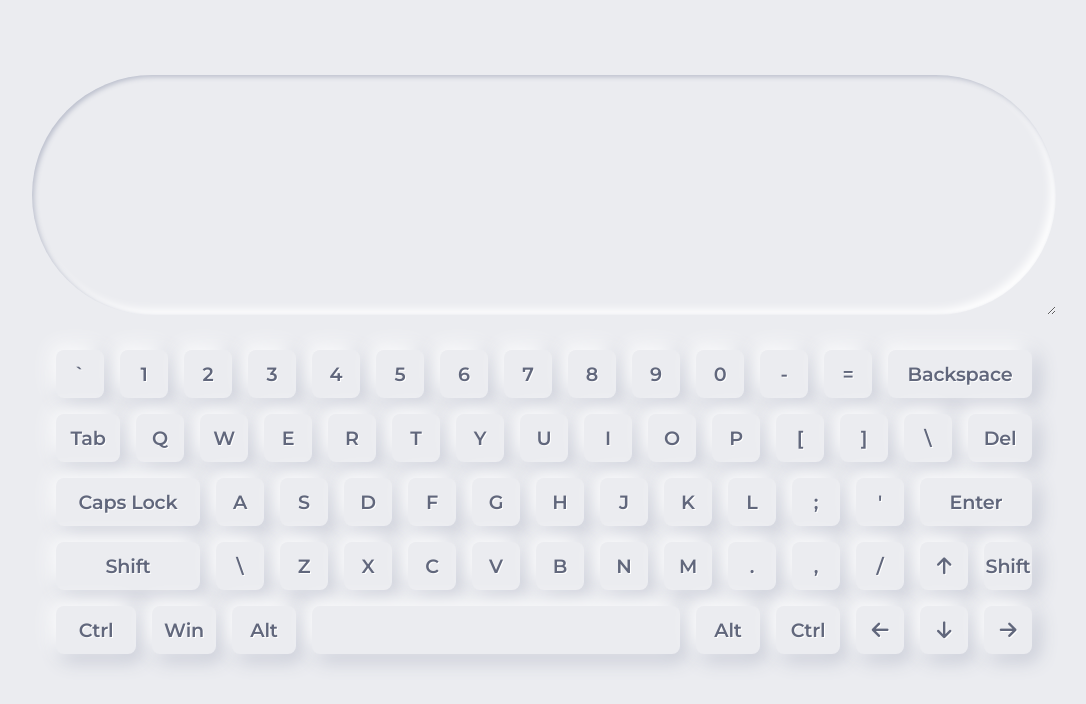
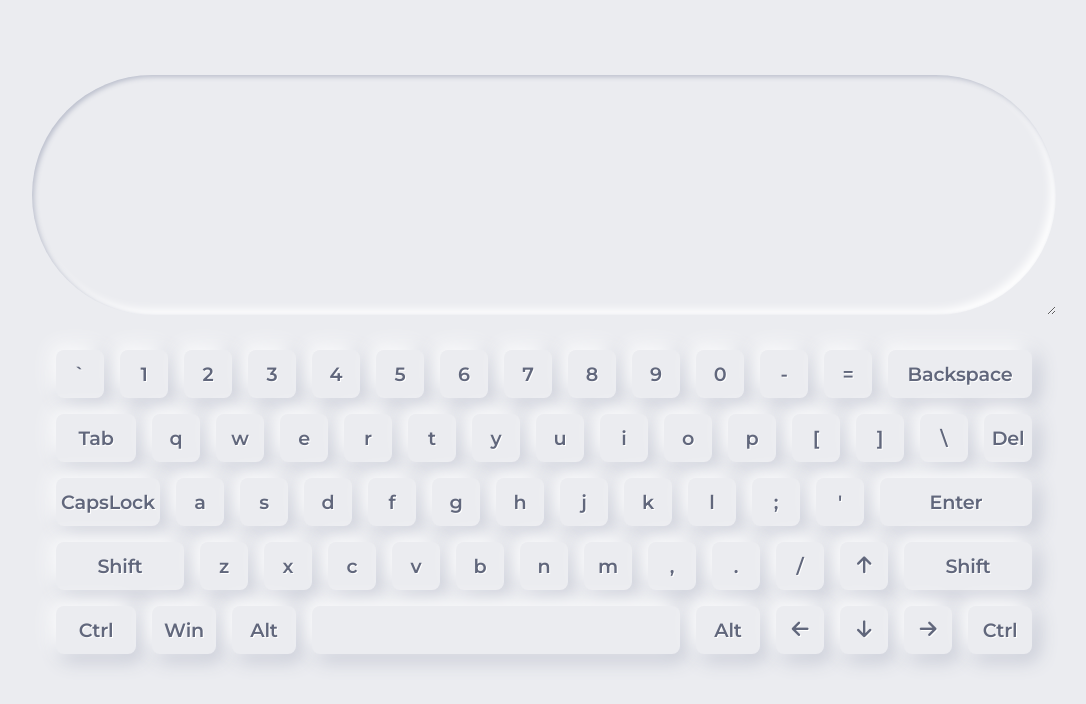
Before and after one commit to AnnaKalenik/virtual-keyboard, a website with bundled scripts: page index.html in a window 1280 px wide. Shown: the part 92-796 px from the top of the page, without its empty margins (96-1182 px from the left). Built offline with nearby package versions, Linux system fonts and the light colour scheme.

Commit message:
feat: implement creating html elements with js

```diff
--- a/index.html
+++ b/index.html
@@ -6,97 +6,10 @@
     <meta name="viewport" content="width=device-width, initial-scale=1.0">
     <link rel="shortcut icon" href="./favicon.ico" type="image/x-icon">
     <link rel="stylesheet" href="./style.css">
+    <script src="https://kit.fontawesome.com/03564b66b7.js" crossorigin="anonymous"></script>
     <title>Virtual keyboard</title>
 </head>
 <body>
-
-    <div class="container">
-        <h1 class="title">Virtual keyboard</h1>
-        <div class="keyboard__wrapper">
-            <div class="keyboard__textarea">
-                <textarea name="text" class="keyboard__text" id="text"></textarea>
-            </div>
-            <div class="keyboard__keys">
-                <div class="keyboard__row">
-                    <div class="key">`</div>
-                    <div class="key">1</div>
-                    <div class="key">2</div>
-                    <div class="key">3</div>
-                    <div class="key">4</div>
-                    <div class="key">5</div>
-                    <div class="key">6</div>
-                    <div class="key">7</div>
-                    <div class="key">8</div>
-                    <div class="key">9</div>
-                    <div class="key">0</div>
-                    <div class="key">-</div>
-                    <div class="key">=</div>
-                    <div class="key backspace">Backspace</div>
-                </div>
-                <div class="keyboard__row">
-                    <div class="key tab">Tab</div>
-                    <div class="key">Q</div>
-                    <div class="key">W</div>
-                    <div class="key">E</div>
-                    <div class="key">R</div>
-                    <div class="key">T</div>
-                    <div class="key">Y</div>
-                    <div class="key">U</div>
-                    <div class="key">I</div>
-                    <div class="key">O</div>
-                    <div class="key">P</div>
-                    <div class="key">[</div>
-                    <div class="key">]</div>
-                    <div class="key">\</div>
-                    <div class="key del">Del</div>
-                </div>
-                <div class="keyboard__row">
-                    <div class="key caps">Caps Lock</div>
-                    <div class="key">A</div>
-                    <div class="key">S</div>
-                    <div class="key">D</div>
-                    <div class="key">F</div>
-                    <div class="key">G</div>
-                    <div class="key">H</div>
-                    <div class="key">J</div>
-                    <div class="key">K</div>
-                    <div class="key">L</div>
-                    <div class="key ">;</div>
-                    <div class="key">'</div>
-                    <div class="key enter">Enter</div>
-                </div>
-                <div class="keyboard__row">
-                    <div class="key shift shift_left">Shift</div>
-                    <div class="key">\</div>
-                    <div class="key">Z</div>
-                    <div class="key">X</div>
-                    <div class="key">C</div>
-                    <div class="key">V</div>
-                    <div class="key">B</div>
-                    <div class="key">N</div>
-                    <div class="key">M</div>
-                    <div class="key">.</div>
-                    <div class="key">,</div>
-                    <div class="key">/</div>
-                    <div class="key up fa-solid fa-arrow-up"></div>
-                    <div class="key shift shift_right">Shift</div>
-                </div>
-                <div class="keyboard__row">
-                    <div class="key ctrl ctrl_left">Ctrl</div>
-                    <div class="key win">Win</div>
-                    <div class="key alt alt_left">Alt</div>
-                    <div class="key space"></div>
-                    <div class="key alt alt_right">Alt</div>
-                    <div class="key ctrl ctrl_right">Ctrl</div>
-                    <div class="key left fa-solid fa-arrow-left"></div>
-                    <div class="key down fa-solid fa-arrow-down"></div>
-                    <div class="key right fa-solid fa-arrow-right"></div>
-                </div>
-            </div>
-        </div>
-    </div>
-
-    <script src="https://kit.fontawesome.com/03564b66b7.js" crossorigin="anonymous"></script>
-    <script src="./script.js"></script>
+    <script src="./js/script.js" type="module"></script>
 </body>
 </html>
--- /dev/null
+++ b/js/Keyboard.js
@@ -0,0 +1,66 @@
+// import getTemplate from './templateKeyboard.js';
+import arrRows from './en.js';
+
+const getTemplate = () => {
+    return  `
+    <div class="container">
+    <h1 class="title">Virtual keyboard</h1>
+    <div class="keyboard__wrapper">
+        <div class="keyboard__textarea">
+            <textarea name="text" class="keyboard__text" id="text"></textarea>
+        </div>
+        <div class="keyboard__keys"></div>
+    </div>
+    `
+}
+
+export default class Keyboard {
+    constructor(options) {
+        this.keysArr = options;
+        this.$body = document.querySelector('body');
+
+        this.#render();
+        this.keyHandler();
+    }
+
+    #render() {
+        this.$body.innerHTML = getTemplate();
+        this.#createKeys();
+    }
+
+    #createKeys() {
+        this.$keysContainer = this.$body.querySelector('.keyboard__keys');
+
+        //создаем 5 строк
+        for (let i = 1; i <= 5; i++) {
+            this.$row = document.createElement('div');
+            this.$row.classList.add('keyboard__row', `row${i}`);
+            this.$keysContainer.append(this.$row);
+        }
+
+        //создаем в строках keys
+        for (let i = 0; i < 5; i++) {
+            this.$row = this.$keysContainer.querySelector(`.row${i + 1}`);
+
+            arrRows[i].forEach(key => {
+                this.$key = document.createElement('div');
+                this.$key.classList.add('key', `${key.code.toLocaleLowerCase()}`);
+                this.$key.setAttribute('key-code', `${key.code}`);
+                this.$row.append(this.$key);
+
+                this.$key.innerHTML = `${key.small}`;
+
+                //добавление иконок для кнопок перемещения;
+                if (key.code.match(/ArrowUp|ArrowLeft|ArrowDown|ArrowRight/)) {
+                    let arrow = key.code.split('').slice(5).join('').toLowerCase();
+                    this.$key.innerHTML = `<i class="fa-solid fa-arrow-${arrow}"></i>`
+                }
+            })
+        }
+    }
+}
+
+
+document.addEventListener('keydown', (event) => {
+    console.log(event)
+})
--- /dev/null
+++ b/js/en.js
@@ -0,0 +1,334 @@
+const row1 = [{
+    small: '`',
+    shift: '~',
+    code: 'Backquote',
+  },
+  {
+    small: '1',
+    shift: '!',
+    code: 'Digit1',
+  },
+  {
+    small: '2',
+    shift: '@',
+    code: 'Digit2',
+  },
+  {
+    small: '3',
+    shift: '#',
+    code: 'Digit3',
+  },
+  {
+    small: '4',
+    shift: '$',
+    code: 'Digit4',
+  },
+  {
+    small: '5',
+    shift: '%',
+    code: 'Digit5',
+  },
+  {
+    small: '6',
+    shift: '^',
+    code: 'Digit6',
+  },
+  {
+    small: '7',
+    shift: '&',
+    code: 'Digit7',
+  },
+  {
+    small: '8',
+    shift: '*',
+    code: 'Digit8',
+  },
+  {
+    small: '9',
+    shift: '(',
+    code: 'Digit9',
+  },
+  {
+    small: '0',
+    shift: ')',
+    code: 'Digit0',
+  },
+  {
+    small: '-',
+    shift: '_',
+    code: 'Minus',
+  },
+  {
+    small: '=',
+    shift: '+',
+    code: 'Equal',
+  },
+  {
+    small: 'Backspace',
+    shift: null,
+    code: 'Backspace',
+  }
+]
+
+const row2 = [{
+    small: 'Tab',
+    shift: null,
+    code: 'Tab',
+  },
+  {
+    small: 'q',
+    shift: 'Q',
+    code: 'KeyQ',
+  },
+  {
+    small: 'w',
+    shift: 'W',
+    code: 'KeyW',
+  },
+  {
+    small: 'e',
+    shift: 'E',
+    code: 'KeyE',
+  },
+  {
+    small: 'r',
+    shift: 'R',
+    code: 'KeyR',
+  },
+  {
+    small: 't',
+    shift: 'T',
+    code: 'KeyT',
+  },
+  {
+    small: 'y',
+    shift: 'Y',
+    code: 'KeyY',
+  },
+  {
+    small: 'u',
+    shift: 'U',
+    code: 'KeyU',
+  },
+  {
+    small: 'i',
+    shift: 'I',
+    code: 'KeyI',
+  },
+  {
+    small: 'o',
+    shift: 'O',
+    code: 'KeyO',
+  },
+  {
+    small: 'p',
+    shift: 'P',
+    code: 'KeyP',
+  },
+  {
+    small: '[',
+    shift: '{',
+    code: 'BracketLeft',
+  },
+  {
+    small: ']',
+    shift: '}',
+    code: 'BracketRight',
+  },
+  {
+    small: '\\',
+    shift: '|',
+    code: 'Backslash',
+  },
+  {
+    small: 'Del',
+    shift: null,
+    code: 'Delete',
+  }
+]
+
+const row3 = [{
+    small: 'CapsLock',
+    shift: null,
+    code: 'CapsLock',
+  },
+  {
+    small: 'a',
+    shift: 'A',
+    code: 'KeyA',
+  },
+  {
+    small: 's',
+    shift: 'S',
+    code: 'KeyS',
+  },
+  {
+    small: 'd',
+    shift: 'D',
+    code: 'KeyD',
+  },
+  {
+    small: 'f',
+    shift: 'F',
+    code: 'KeyF',
+  },
+  {
+    small: 'g',
+    shift: 'G',
+    code: 'KeyG',
+  },
+  {
+    small: 'h',
+    shift: 'H',
+    code: 'KeyH',
+  },
+  {
+    small: 'j',
+    shift: 'J',
+    code: 'KeyJ',
+  },
+  {
+    small: 'k',
+    shift: 'K',
+    code: 'KeyK',
+  },
+  {
+    small: 'l',
+    shift: 'L',
+    code: 'KeyL',
+  },
+  {
+    small: ';',
+    shift: ':',
+    code: 'Semicolon',
+  },
+  {
+    small: "'",
+    shift: '"',
+    code: 'Quote',
+  },
+  {
+    small: 'Enter',
+    shift: null,
+    code: 'Enter',
+  }
+]
+
+const row4 = [{
+    small: 'Shift',
+    shift: null,
+    code: 'ShiftLeft',
+  },
+  {
+    small: 'z',
+    shift: 'Z',
+    code: 'KeyZ',
+  },
+  {
+    small: 'x',
+    shift: 'X',
+    code: 'KeyX',
+  },
+  {
+    small: 'c',
+    shift: 'C',
+    code: 'KeyC',
+  },
+  {
+    small: 'v',
+    shift: 'V',
+    code: 'KeyV',
+  },
+  {
+    small: 'b',
+    shift: 'B',
+    code: 'KeyB',
+  },
+  {
+    small: 'n',
+    shift: 'N',
+    code: 'KeyN',
+  },
+  {
+    small: 'm',
+    shift: 'M',
+    code: 'KeyM',
+  },
+  {
+    small: ',',
+    shift: '<',
+    code: 'Comma',
+  },
+  {
+    small: '.',
+    shift: '>',
+    code: 'Period',
+  },
+  {
+    small: '/',
+    shift: '?',
+    code: 'Slash',
+  },
+  {
+    small: null,
+    shift: null,
+    code: 'ArrowUp',
+  },
+  {
+    small: 'Shift',
+    shift: null,
+    code: 'ShiftRight',
+  }
+]
+
+const row5 = [{
+    small: 'Ctrl',
+    shift: null,
+    code: 'ControlLeft',
+  },
+  {
+    small: 'Win',
+    shift: null,
+    code: 'Win',
+  },
+  {
+    small: 'Alt',
+    shift: null,
+    code: 'AltLeft',
+  },
+  {
+    small: ' ',
+    shift: null,
+    code: 'Space',
+  },
+  {
+    small: 'Alt',
+    shift: null,
+    code: 'AltRight',
+  },
+  {
+    small: null,
+    shift: null,
+    code: 'ArrowLeft',
+  },
+
+  {
+    small: null,
+    shift: null,
+    code: 'ArrowDown',
+  },
+  {
+    small: null,
+    shift: null,
+    code: 'ArrowRight',
+  },
+  {
+    small: 'Ctrl',
+    shift: null,
+    code: 'ControlRight',
+  }
+]
+
+const arrRows = [row1, row2, row3, row4, row5];
+
+export default arrRows;
--- a/js/script.js
+++ b/js/script.js
@@ -0,0 +1,13 @@
+import Keyboard from './Keyboard.js';
+
+const keysArr = [
+	'Backquote', 'Digit1', 'Digit2', 'Digit3', 'Digit4', 'Digit5', 'Digit6', 'Digit7', 'Digit8', 'Digit9', 'Digit0', 'Minus', 'Equal', 'Backspace',
+	'Tab', 'KeyQ', 'KeyW', 'KeyE', 'KeyR', 'KeyT', 'KeyY', 'KeyU', 'KeyI', 'KeyO', 'KeyP', 'BracketLeft', 'BracketRight', 'Backslash', 'Delete',
+	'CapsLock', 'KeyA', 'KeyS', 'KeyD', 'KeyF', 'KeyG', 'KeyH', 'KeyJ', 'KeyK', 'KeyL', 'Semicolon', 'Quote', 'Enter',
+	'ShiftLeft', 'KeyZ', 'KeyX', 'KeyC', 'KeyV', 'KeyB', 'KeyN', 'KeyM', 'Comma', 'Period', 'Slash', 'ArrowUp', 'ShiftRight',
+	'ControlLeft', 'Win', 'AltLeft', 'Space', 'AltRight', 'ArrowLeft', 'ArrowDown', 'ArrowRight', 'ControlRight'
+];
+
+const keyboard = new Keyboard(keysArr);
+
+window.k = keyboard;
--- a/scss/style.scss
+++ b/scss/style.scss
@@ -11,7 +11,7 @@ $color-white: #FFF;
 body, html {
     font-family: 'Montserrat', sans-serif;
     background-color: $color-bg;
-    transition: 0.2s;
+    transition: 0.3s;
 }
 
 body, .title, .keyboard__text {
@@ -62,7 +62,7 @@ div, .title {
         width: 100%;
         height: $size * 15;
         box-sizing: border-box;
-        transition: all 0.2s ease-in-out;
+        transition: all 0.4s ease-in-out;
         appearance: none;
 
         &:focus {
@@ -112,65 +112,50 @@ div, .title {
         color: $color-red;
         box-shadow: inset 1px 1px 2px $color-shadow, inset -1px -1px 2px $color-white;
     }
+}
 
-    .icon {
-        margin-right: $size/2;
-    }
+.down {
+    color: $color-red;
+    box-shadow: inset 1px 1px 2px $color-shadow, inset -1px -1px 2px $color-white;
 }
 
 .backspace {
     width: $size*9;
 }
 .tab {
-    width: $size*4;
+    width: $size*5;
 }
-.del {
-    width: $size*4;
+.delete {
+    width: $size*3;
 }
-.caps {
-    width: $size*9;
+.capslock {
+    width: $size*6.5;
 }
 .enter {
-    width: $size*7;
+    width: $size*9.5;
 }
-.shift {
-	&_left {
-        width: $size*9;
+.shiftleft {
+    width: $size*8;
 }
-	&_right {
+.shiftright {
+    width: $size*8;
 }
-}
-.up {
-
-}
-.ctrl {
-	&_left {
+.controlleft {
     width: $size*5;
 }
-	&_right {
+
+.controlright {
     width: $size*4;
-	}
 }
 .win {
     width: $size*4;
 }
-.alt {
-	&_left {
+.altleft {
     width: $size*4;
 }
-	&_right {
+.altright {
      width: $size*4;
-	}
 }
 .space {
     width: $size*23;
 }
-.left {
-
-}
-.down {
-
-}
-.right {
-
-}
```
Also changed, not shown: style.css. Lines whose indentation alone changed are shown as unchanged.
